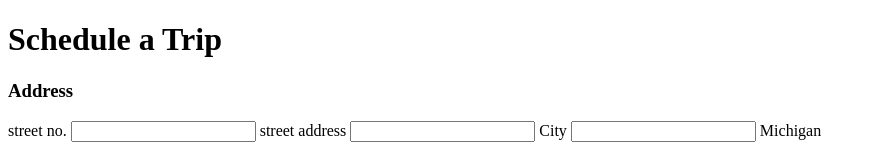
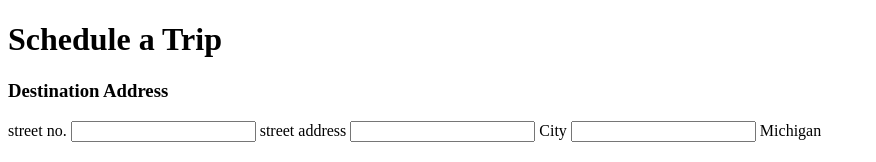
Before and after one commit to JostonR/-Old-Tripshare, a plain HTML site: page schedule_a_trip.html in a window 1280 px wide. Shown: the top 162 px of the page, without its empty margins (0-876 px from the left). Drawn offline with Linux system fonts and the light colour scheme.

Commit message:
title change

```diff
--- a/schedule_a_trip.html
+++ b/schedule_a_trip.html
@@ -6,7 +6,7 @@
 <body>
     <h1>Schedule a Trip</h1>
     <form>
-        <h3>Address</h3>
+        <h3>Destination Address</h3>
         <div>
             <label>street no.</label>
             <input>
```
